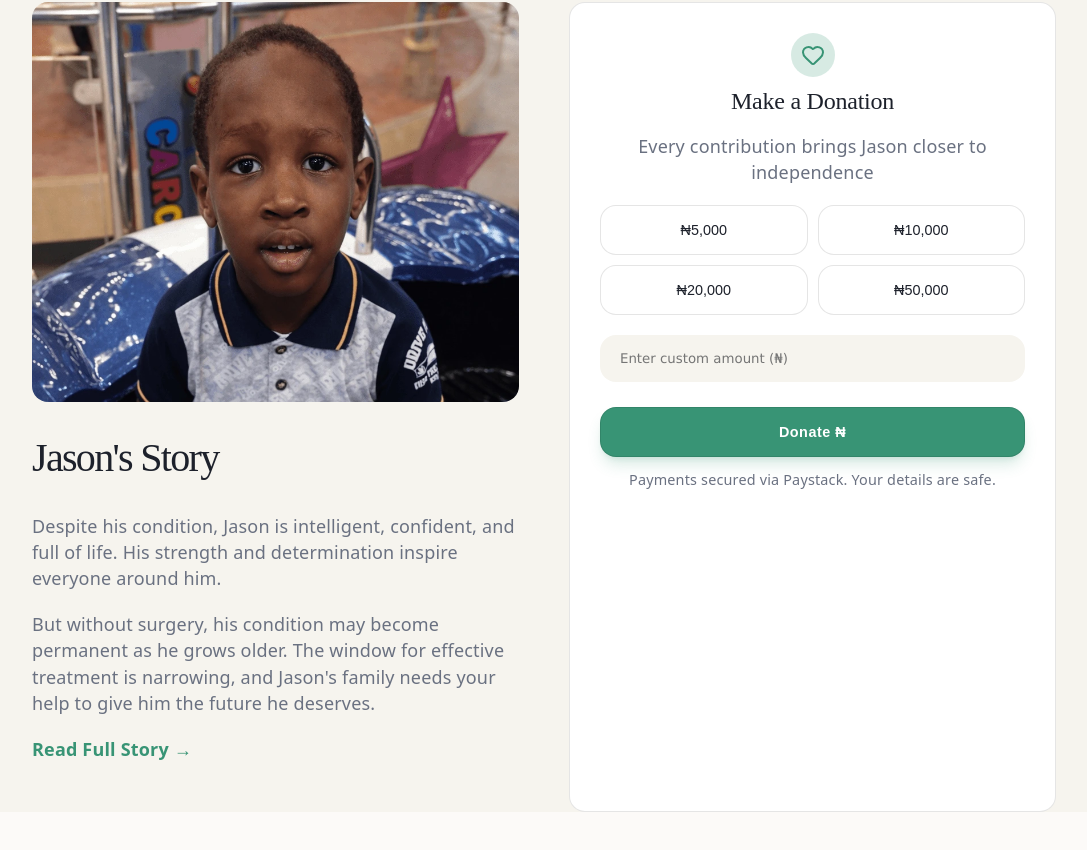
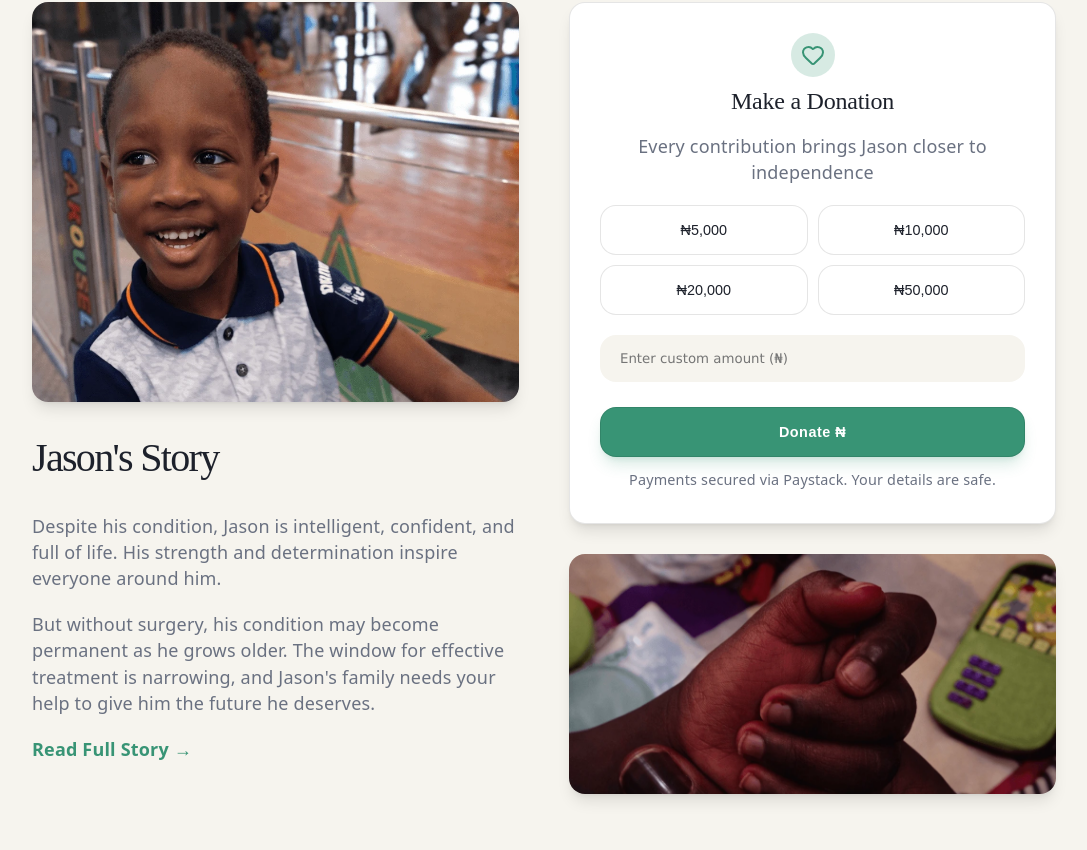
Before and after one commit to JopadAdvisory/Jason, a React (Vite) app: page / in a window 1280 px wide. Shown: the part 1321-2171 px from the top of the page, without its empty margins (96-1183 px from the left). Built offline with nearby package versions, Linux system fonts and the light colour scheme.

Commit message:
story and donation section

```diff
--- a/src/sections/reasons.css
+++ b/src/sections/reasons.css
@@ -52,6 +52,7 @@
     border-radius: var(--radius);
     padding: 30px;
     border: 1px solid rgba(0, 0, 0, 0.1);
+    box-shadow: 0 10px 15px -3px rgba(0, 0, 0, 0.1), 0 4px 6px -4px rgba(0, 0, 0, 0.1);
 }
 
 @media (min-width: 768px) {
--- a/src/sections/storyDonation.css
+++ b/src/sections/storyDonation.css
@@ -1,6 +1,6 @@
 .story-donation-bg {
     background: var(--secondary-bg);
-    margin-bottom: 100px;
+    padding-bottom: 100px;
 }
 
 .ds-container {
@@ -9,25 +9,42 @@
     width: 90%;
 }
 
-.story-image-container {
+.story-image-container,
+.form-image-container {
     overflow: hidden;
     width: 100%;
+    box-shadow: 0 10px 15px -3px rgba(0, 0, 0, 0.1), 0 4px 6px -4px rgba(0, 0, 0, 0.1);
     border-radius: var(--radius);
+}
+
+.story-image-container {
     height: 400px;
 }
 
+.form-image-container {
+    height: 240px;
+    margin-top: 30px;
+}
 .second-story {
     margin-block: 20px;
 }
 
+.story-image,
+.form-image {
+    object-fit: cover;
+    width: 100%;
+}
+
 .story-image {
-    object-fit: cover;
-    object-position: -10px -10px;
-    width: 100%;
     transform: scale(1.2);
     height: 100%;
+    object-position: 25px 5%;
 }
 
+.form-image {
+    object-position: 0 54%;
+    height: 100%;
+}
 .full-story {
     color: var(--accent);
     font-weight: 500;
@@ -48,6 +65,7 @@
     background-color: var(--card);
     padding: 30px;
     border-radius: var(--radius);
+    box-shadow: 0 10px 15px -3px rgba(0, 0, 0, 0.1), 0 4px 6px -4px rgba(0, 0, 0, 0.1);
     border: 1px solid rgba(0, 0, 0, 0.1);
 }
 
@@ -123,6 +141,8 @@ input[type="number"] {
     font-size: .8rem;
     text-align: center;
 }
+
+
 @media (min-width: 768px) {
     .ds-container {
         width: min(80%, 1126px);
--- a/src/sections/storyDonation.tsx
+++ b/src/sections/storyDonation.tsx
@@ -1,5 +1,6 @@
 import { Heart } from "lucide-react";
-import StoryImage from "../assets/images/1.webp";
+import StoryImage from "../assets/images/6.webp";
+import FormImage from "../assets/images/5.webp";
 import React, { useState } from "react";
 import type { JSX } from "react";
 import "./storyDonation.css";
@@ -16,7 +17,7 @@ export default function StoryDonation(): JSX.Element {
             <div className="ds-container">
                 <div className="story-container">
                     <div className="story-image-container">
-                        <img src={StoryImage} alt="A picture of jason" className="story-image" />
+                        <img src={StoryImage} alt="A picture of jason smiling" className="story-image" />
                     </div>
                     <h1 className="story-header">Jason's Story</h1>
                     <p className="first-story">
@@ -29,6 +30,7 @@ export default function StoryDonation(): JSX.Element {
                     <a href="" className="full-story">Read Full Story →</a>
                 </div>
 
+                <div className="form-container">
                     <div className="donation-container">
                         <div className="donation-header">
                             <Heart className="donation-icon"/>
@@ -65,9 +67,13 @@ export default function StoryDonation(): JSX.Element {
                         {
                             (amount ?? 0) < 100
                             ? <button className="submit primary-btn" disabled>Donate ₦{amount}</button>
-                        : <button className="submit primary-btn">Donate ₦{amount}</button>
+                            : <button className="submit primary-btn">Donate ₦{amount?.toString().replace(/\B(?=(\d{3})+(?!\d))/g, ",") + " "}</button>
                         }
                         <p className="secure">Payments secured via Paystack. Your details are safe.</p>
+                    </div>
+                    <div className="form-image-container">
+                        <img className="form-image" src={FormImage} alt="A picture of jason's hand" />
+                    </div>
                 </div>
 
             </div>
```
Lines whose indentation alone changed are shown as unchanged.
